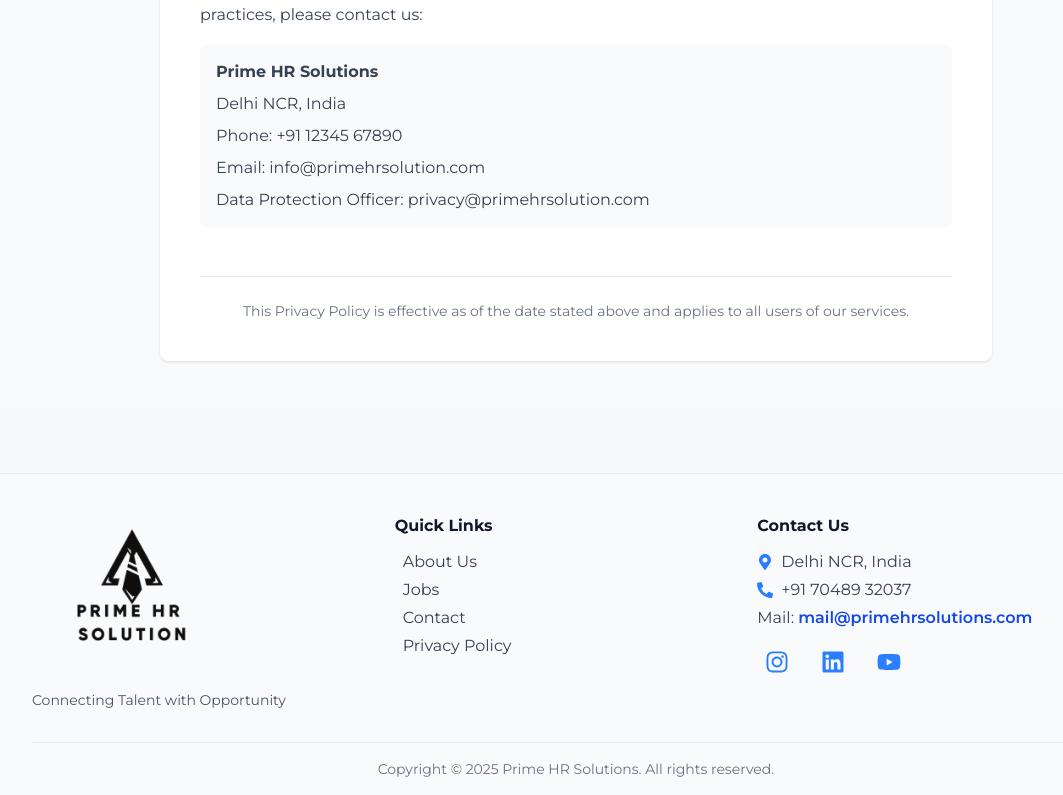
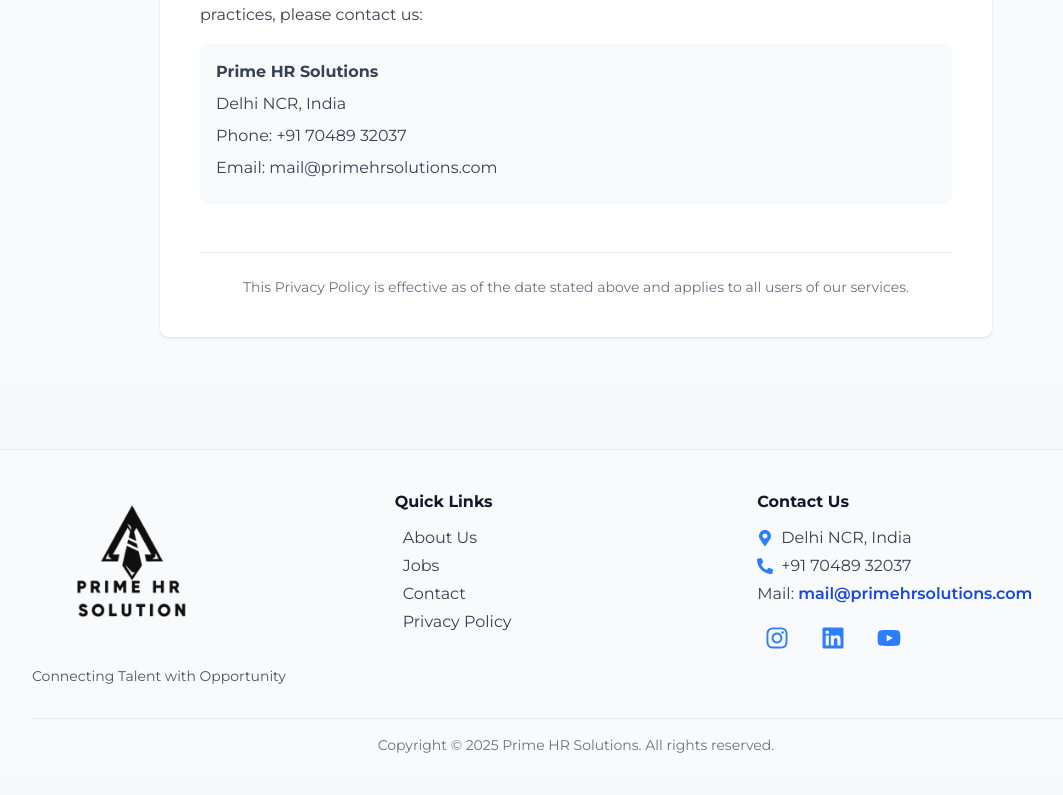
Before and after one commit to Kartik989-max/PrimeHrSolution, a Next.js app: page /privacy in a window 1280 px wide. Shown: the part 3699-4494 px from the top of the page, without its empty margins (64-1127 px from the left). After the commit the page ends 4470 px from the top, so only its background shows below. Built offline with nearby package versions, Linux system fonts and the light colour scheme.

Commit message:
Update contact information in privacy page

```diff
--- a/src/pages/privacy.tsx
+++ b/src/pages/privacy.tsx
@@ -228,9 +228,8 @@
                   <strong>Prime HR Solutions</strong>
                 </p>
                 <p className="text-gray-700 mb-2">Delhi NCR, India</p>
-                <p className="text-gray-700 mb-2">Phone: +91 12345 67890</p>
-                <p className="text-gray-700 mb-2">Email: info@primehrsolution.com</p>
-                <p className="text-gray-700">Data Protection Officer: privacy@primehrsolution.com</p>
+                <p className="text-gray-700 mb-2">Phone: +91 70489 32037</p>
+                <p className="text-gray-700 mb-2">Email: mail@primehrsolutions.com</p>
               </div>
             </section>
 
```
